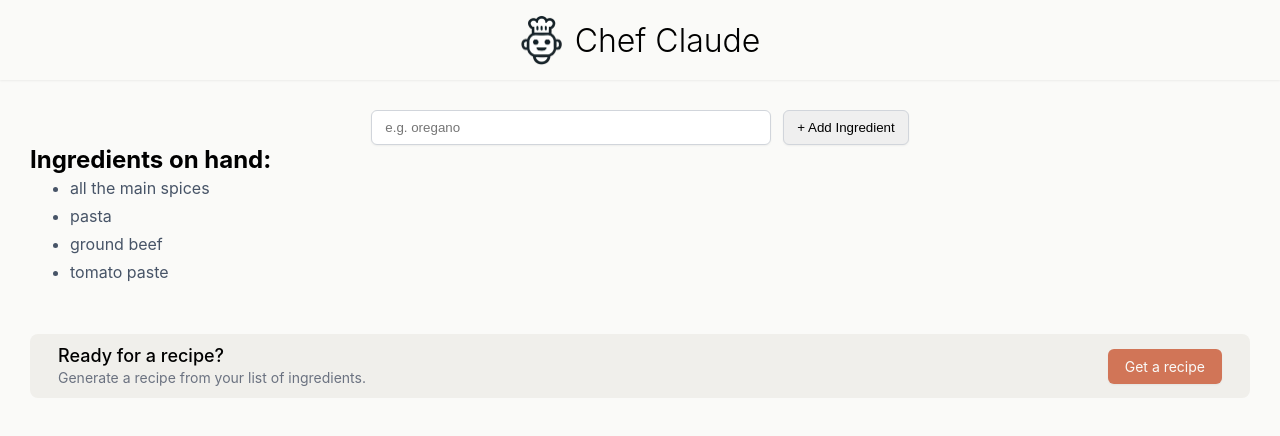
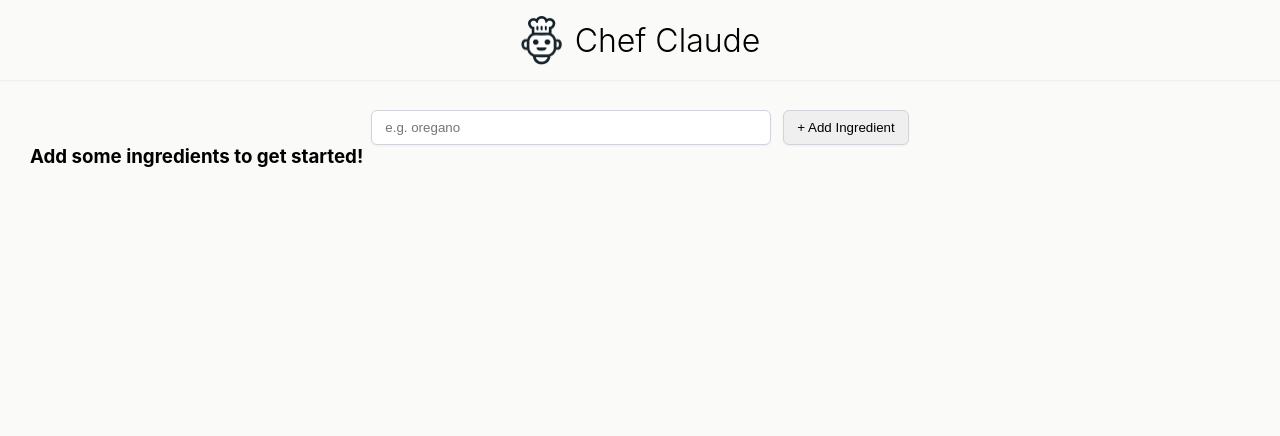
Before and after one commit to NicholasCloud4/Chef-Claude, a React app: page / in a window 1280 px wide. Shown: the top 436 px of the page. Built offline with nearby package versions, Linux system fonts and the light colour scheme; the HTML template or start-up script is replaced by a standard one.

Commit message:
Refactored to seperate components

```diff
--- a/eslint.config.js
+++ b/eslint.config.js
@@ -28,6 +28,7 @@ export default [
       ...react.configs.recommended.rules,
       ...react.configs['jsx-runtime'].rules,
       ...reactHooks.configs.recommended.rules,
+      "react/prop-types": "off",
       'react/jsx-no-target-blank': 'off',
       'react-refresh/only-export-components': [
         'warn',
--- /dev/null
+++ b/src/components/ClaudeRecipe.jsx
@@ -0,0 +1,38 @@
+import React from 'react'
+
+export default function ClaudeRecipe() {
+    return (
+        <section>
+            <h2>Chef Claude Recommends:</h2>
+            <article className="suggested-recipe-container" aria-live="polite">
+                <p>Based on the ingredients you have available, I would recommend making a simple a delicious <strong>Beef Bolognese Pasta</strong>. Here is the recipe:</p>
+                <h3>Beef Bolognese Pasta</h3>
+                <strong>Ingredients:</strong>
+                <ul>
+                    <li>1 lb. ground beef</li>
+                    <li>1 onion, diced</li>
+                    <li>3 cloves garlic, minced</li>
+                    <li>2 tablespoons tomato paste</li>
+                    <li>1 (28 oz) can crushed tomatoes</li>
+                    <li>1 cup beef broth</li>
+                    <li>1 teaspoon dried oregano</li>
+                    <li>1 teaspoon dried basil</li>
+                    <li>Salt and pepper to taste</li>
+                    <li>8 oz pasta of your choice (e.g., spaghetti, penne, or linguine)</li>
+                </ul>
+                <strong>Instructions:</strong>
+                <ol>
+                    <li>Bring a large pot of salted water to a boil for the pasta.</li>
+                    <li>In a large skillet or Dutch oven, cook the ground beef over medium-high heat, breaking it up with a wooden spoon, until browned and cooked through, about 5-7 minutes.</li>
+                    <li>Add the diced onion and minced garlic to the skillet and cook for 2-3 minutes, until the onion is translucent.</li>
+                    <li>Stir in the tomato paste and cook for 1 minute.</li>
+                    <li>Add the crushed tomatoes, beef broth, oregano, and basil. Season with salt and pepper to taste.</li>
+                    <li>Reduce the heat to low and let the sauce simmer for 15-20 minutes, stirring occasionally, to allow the flavors to meld.</li>
+                    <li>While the sauce is simmering, cook the pasta according to the package instructions. Drain the pasta and return it to the pot.</li>
+                    <li>Add the Bolognese sauce to the cooked pasta and toss to combine.</li>
+                    <li>Serve hot, garnished with additional fresh basil or grated Parmesan cheese if desired.</li>
+                </ol>
+            </article>
+        </section>
+    )
+}
--- /dev/null
+++ b/src/components/IngredientsList.jsx
@@ -0,0 +1,25 @@
+import React from 'react'
+import styles from "./Main.module.css"
+
+export default function IngredientsList(props) {
+
+    const ingredientsListItems = props.ingredients.map(ingredient => (
+        <li key={ingredient}>{ingredient}</li>
+    ))
+
+    return (
+        <section>
+            <h2>Ingredients on hand:</h2>
+            <ul className={styles.ingredientsList} aria-live="polite">{ingredientsListItems}</ul>
+            {props.ingredients.length >= 4 ? <div className={styles.getRecipeContainer}>
+                <div>
+                    <h3>Ready for a recipe?</h3>
+                    <p>Generate a recipe from your list of ingredients.</p>
+                </div>
+                <button onClick={props.toggleRecipeShown}>Get a recipe</button>
+            </div> : <h3>Add at least 4 ingredients to get started!</h3>}
+
+        </section>
+
+    )
+}
--- a/src/components/Main.jsx
+++ b/src/components/Main.jsx
@@ -1,35 +1,44 @@
 import React from 'react'
 import styles from "./Main.module.css"
+import ClaudeRecipe from './ClaudeRecipe'
+import IngredientsList from './IngredientsList'
 
 export default function Main() {
 
-    const [ingredients, setIngredients] = React.useState(["all the main spices", "pasta", "ground beef", "tomato paste"])
+    /**
+     * Challenge: clean up our code!
+     * Let's make a couple new components to make things a
+     * little cleaner. (Notice: I'm not suggesting what we
+     * have now is bad or wrong. I'm mostly finding an excuse
+     * to get in some hands-on practice 🙂)
+     *
+     * 1. Move the entire recipe <section> into its own
+     *    ClaudeRecipe component
+     * 2. Move the list of ingredients <section> into its
+     *    own IngredientsList component.
+     *
+     * While you're considering how to structure things, consider
+     * where state is, think about if it makes sense or not to
+     * move it somewhere else, how you'll communicate between
+     * the parent/child components, etc.
+     *
+     * The app should function as it currently does when you're
+     * done, so there will likely be some extra work to be done
+     * beyond what I've listed above.
+     */
 
-    /**
-     * Challenge:
-     * 1. Create a boolean state that, for now, will represent whether
-     *    we've gotten a recipe back from the "chef". Default to `false`.
-     *    Can call it `recipeShown`.
-     * 2. Grab the markup in recipeCode.md and paste it below. This will
-     *    be a placeholder for the content that will come back from the
-     *    chef once we set up that feature.
-     * 3. When the user clicks the "Get a recipe" button, flip the
-     *    `recipeShown` state to true.
-     * 4. Only display the recipe code content if `recipeShown` is true.
-     */
+    const [ingredients, setIngredients] = React.useState([])
 
     const [recipeShown, setRecipeShown] = React.useState(false)
 
-    const ingredientsListItems = ingredients.map(ingredient => (
-        <li key={ingredient}>{ingredient}</li>
-    ))
+
 
     function addIngredient(formData) {
         const newIngredient = formData.get("ingredient")
         setIngredients(prevIngredients => [...prevIngredients, newIngredient])
     }
 
-    function toggleGetRecipeShown() {
+    function toggleRecipeShown() {
         setRecipeShown((prevRecipeShown) => {
             return (!prevRecipeShown)
         })
@@ -49,56 +58,14 @@ export default function Main() {
 
             {
                 ingredients.length > 0 ?
-                    <section>
-                        <h2>Ingredients on hand:</h2>
-                        <ul className={styles.ingredientsList} aria-live="polite">{ingredientsListItems}</ul>
-                        {ingredients.length === 4 ? <div className={styles.getRecipeContainer}>
-                            <div>
-                                <h3>Ready for a recipe?</h3>
-                                <p>Generate a recipe from your list of ingredients.</p>
-                            </div>
-                            <button onClick={toggleGetRecipeShown}>Get a recipe</button>
-                        </div> : <h3>Add at least 4 ingredients to get started!</h3>}
-
-                    </section>
+                    <IngredientsList ingredients={ingredients} toggleRecipeShown={toggleRecipeShown} />
                     :
                     <h3>Add some ingredients to get started!</h3>
             }
 
             {
                 recipeShown === true ?
-                    <section>
-                        <h2>Chef Claude Recommends:</h2>
-                        <article className="suggested-recipe-container" aria-live="polite">
-                            <p>Based on the ingredients you have available, I would recommend making a simple a delicious <strong>Beef Bolognese Pasta</strong>. Here is the recipe:</p>
-                            <h3>Beef Bolognese Pasta</h3>
-                            <strong>Ingredients:</strong>
-                            <ul>
-                                <li>1 lb. ground beef</li>
-                                <li>1 onion, diced</li>
-                                <li>3 cloves garlic, minced</li>
-                                <li>2 tablespoons tomato paste</li>
-                                <li>1 (28 oz) can crushed tomatoes</li>
-                                <li>1 cup beef broth</li>
-                                <li>1 teaspoon dried oregano</li>
-                                <li>1 teaspoon dried basil</li>
-                                <li>Salt and pepper to taste</li>
-                                <li>8 oz pasta of your choice (e.g., spaghetti, penne, or linguine)</li>
-                            </ul>
-                            <strong>Instructions:</strong>
-                            <ol>
-                                <li>Bring a large pot of salted water to a boil for the pasta.</li>
-                                <li>In a large skillet or Dutch oven, cook the ground beef over medium-high heat, breaking it up with a wooden spoon, until browned and cooked through, about 5-7 minutes.</li>
-                                <li>Add the diced onion and minced garlic to the skillet and cook for 2-3 minutes, until the onion is translucent.</li>
-                                <li>Stir in the tomato paste and cook for 1 minute.</li>
-                                <li>Add the crushed tomatoes, beef broth, oregano, and basil. Season with salt and pepper to taste.</li>
-                                <li>Reduce the heat to low and let the sauce simmer for 15-20 minutes, stirring occasionally, to allow the flavors to meld.</li>
-                                <li>While the sauce is simmering, cook the pasta according to the package instructions. Drain the pasta and return it to the pot.</li>
-                                <li>Add the Bolognese sauce to the cooked pasta and toss to combine.</li>
-                                <li>Serve hot, garnished with additional fresh basil or grated Parmesan cheese if desired.</li>
-                            </ol>
-                        </article>
-                    </section>
+                    <ClaudeRecipe />
                     : ""}
 
         </main>
```
